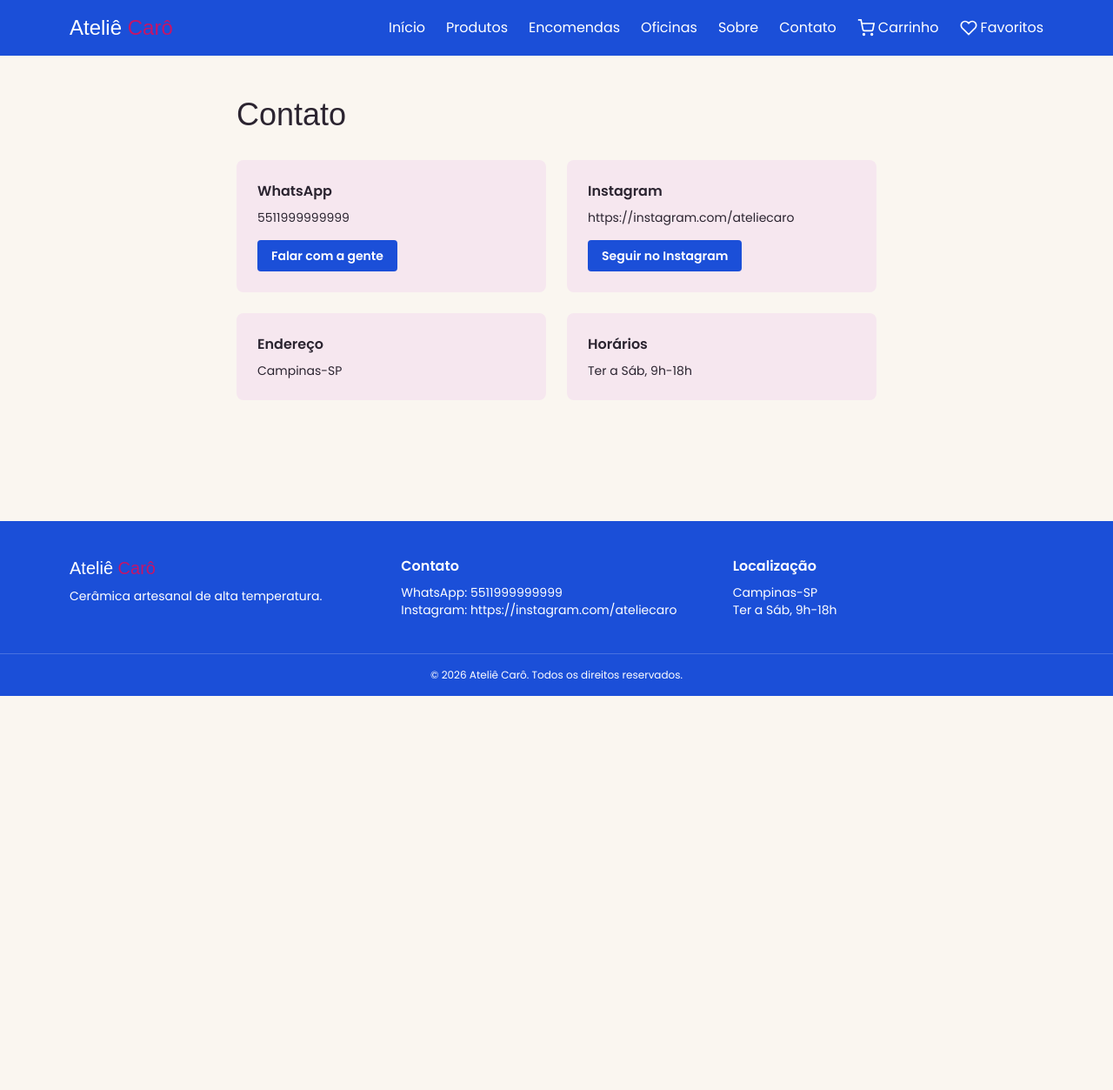
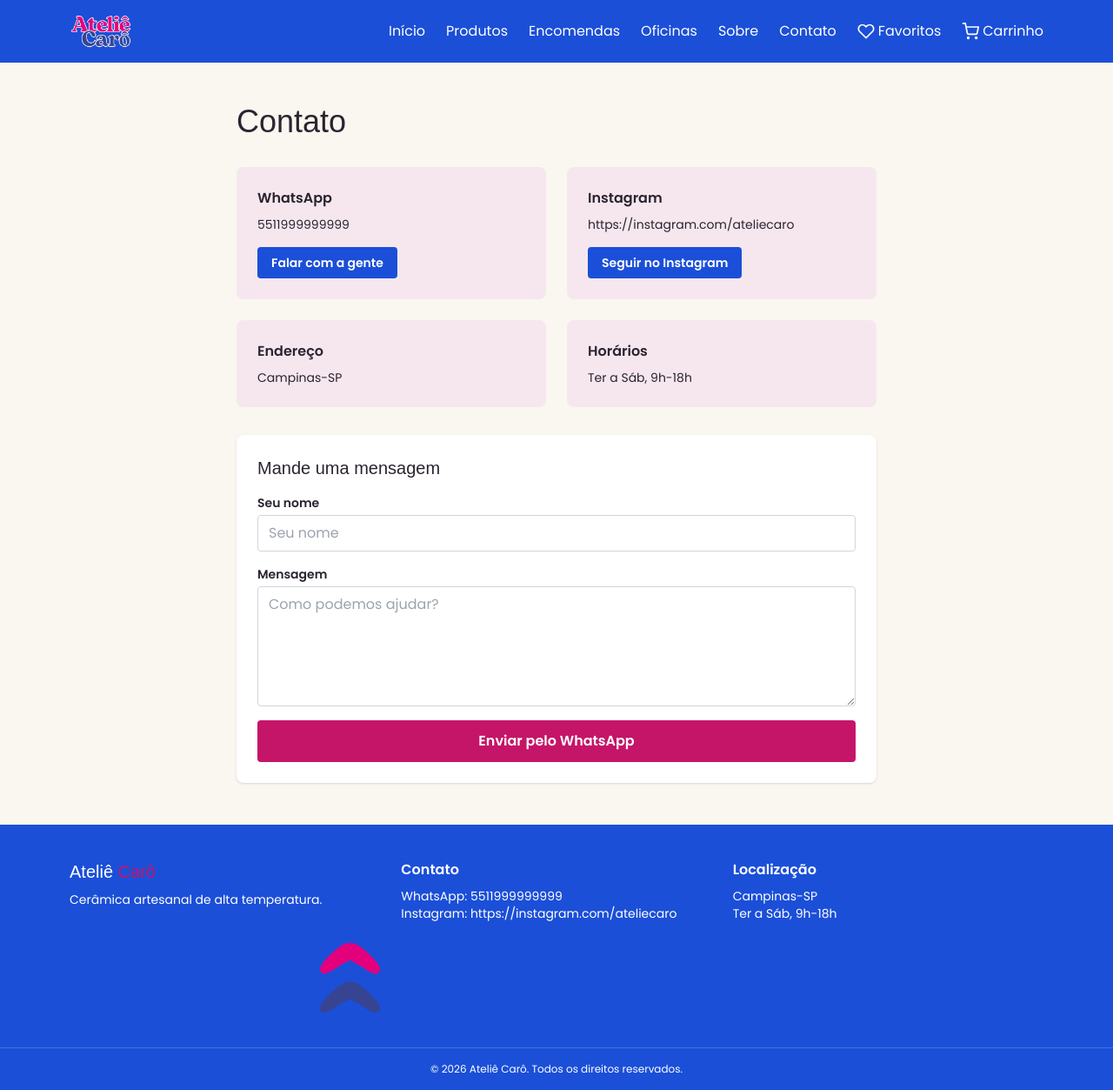
Before and after one commit to celomamp/site-atelie-caro, a Next.js app: page /contato in a window 1280 px wide. Shown: the whole page at 87% size. Before the commit the page ends 800 px from the top, so only its background shows below. Built offline with nearby package versions, Linux system fonts and the light colour scheme; a web font is replaced by a local one.

Commit message:
feat: logos no header/footer, form de contato e ajustes de UI

```diff
--- a/app/(site)/contato/page.tsx
+++ b/app/(site)/contato/page.tsx
@@ -1,5 +1,6 @@
 import { SITE } from "@/lib/config";
 import { whatsappLink } from "@/lib/whatsapp";
+import ContatoForm from "@/components/ContatoForm";
 
 export default function ContatoPage() {
   return (
@@ -31,6 +32,9 @@ export default function ContatoPage() {
           <p className="mt-2 text-sm">{SITE.hours}</p>
         </div>
       </div>
+      <div className="mt-8">
+        <ContatoForm />
+      </div>
     </div>
   );
 }
--- a/app/(site)/page.tsx
+++ b/app/(site)/page.tsx
@@ -38,7 +38,7 @@ export default async function HomePage() {
             Peças únicas, <span className="text-blush">feitas à mão</span>
           </h1>
           <p className="mx-auto mt-4 max-w-xl">
-            Cerâmica de alta temperatura produzida artesanalmente no Ateliê Carô.
+            Cerâmica de alta temperatura produzida artesanalmente no <span className="whitespace-nowrap">Ateliê Carô</span>.
           </p>
           <div className="mt-8 flex flex-wrap justify-center gap-4">
             <Link href="/produtos" className="rounded bg-magenta px-6 py-3 font-semibold">
--- /dev/null
+++ b/components/ContatoForm.tsx
@@ -0,0 +1,59 @@
+// components/ContatoForm.tsx
+"use client";
+import { useState } from "react";
+import { whatsappLink } from "@/lib/whatsapp";
+
+export default function ContatoForm() {
+  const [name, setName] = useState("");
+  const [message, setMessage] = useState("");
+  const [error, setError] = useState<string | null>(null);
+
+  function handleSend() {
+    if (!name.trim()) {
+      setError("Informe seu nome para continuar.");
+      return;
+    }
+    if (!message.trim()) {
+      setError("Escreva sua mensagem para continuar.");
+      return;
+    }
+    setError(null);
+    const text = [
+      "Olá, Ateliê Carô!",
+      "",
+      `Meu nome é ${name.trim()}:`,
+      "",
+      message.trim(),
+    ].join("\n");
+    window.open(whatsappLink(text), "_blank");
+    setName("");
+    setMessage("");
+  }
+
+  return (
+    <form
+      className="rounded-lg bg-white p-6 shadow"
+      onSubmit={(e) => { e.preventDefault(); handleSend(); }}
+    >
+      <h2 className="font-display text-xl">Mande uma mensagem</h2>
+      <div className="mt-4 flex flex-col gap-4">
+        <div className="flex flex-col gap-1">
+          <label htmlFor="contato-nome" className="text-sm font-semibold">Seu nome</label>
+          <input id="contato-nome" name="nome" autoComplete="name" className="rounded border border-gray-300 px-3 py-2" placeholder="Seu nome" value={name}
+            onChange={(e) => setName(e.target.value)} />
+        </div>
+        <div className="flex flex-col gap-1">
+          <label htmlFor="contato-mensagem" className="text-sm font-semibold">Mensagem</label>
+          <textarea id="contato-mensagem" name="mensagem" className="rounded border border-gray-300 px-3 py-2" rows={5} placeholder="Como podemos ajudar?"
+            value={message} onChange={(e) => setMessage(e.target.value)} />
+        </div>
+        {error && (
+          <p role="alert" className="text-sm text-red-600">{error}</p>
+        )}
+        <button className="rounded bg-magenta px-6 py-3 font-semibold text-white hover:bg-pink-700">
+          Enviar pelo WhatsApp
+        </button>
+      </div>
+    </form>
+  );
+}
--- a/components/Footer.tsx
+++ b/components/Footer.tsx
@@ -1,4 +1,5 @@
 // components/Footer.tsx
+import Image from "next/image";
 import { SITE } from "@/lib/config";
 
 export default function Footer() {
@@ -19,6 +20,15 @@ export default function Footer() {
           <p className="mt-2 text-sm">{SITE.address}</p>
           <p className="text-sm">{SITE.hours}</p>
         </div>
+        <div className="flex items-start justify-start md:justify-end">
+          <Image
+            src="/logo-atelie-caro-mini-cor.png"
+            alt="Ateliê Carô"
+            width={421}
+            height={485}
+            className="h-20 w-auto"
+          />
+        </div>
       </div>
       <div className="border-t border-white/20 py-4 text-center text-xs">
         © {new Date().getFullYear()} Ateliê Carô. Todos os direitos reservados.
--- a/components/Header.tsx
+++ b/components/Header.tsx
@@ -1,5 +1,6 @@
 // components/Header.tsx
 "use client";
+import Image from "next/image";
 import Link from "next/link";
 import { useState } from "react";
 import CartButton from "./CartButton";
@@ -19,8 +20,15 @@ export default function Header() {
   return (
     <header className="bg-cobalt text-white">
       <div className="mx-auto flex max-w-6xl items-center justify-between px-4 py-4">
-        <Link href="/" className="font-display text-2xl font-bold">
-          Ateliê <span className="text-magenta">Carô</span>
+        <Link href="/" aria-label="Ateliê Carô — início">
+          <Image
+            src="/logo-atelie-caro-stroke.png"
+            alt="Ateliê Carô"
+            width={3992}
+            height={2215}
+            className="h-10 w-auto"
+            priority
+          />
         </Link>
         <nav className="hidden items-center gap-6 md:flex">
           {NAV.map((n) => (
@@ -28,8 +36,8 @@ export default function Header() {
               {n.label}
             </Link>
           ))}
+          <FavoritesButton />
           <CartButton />
-          <FavoritesButton />
         </nav>
         <button
           className="md:hidden"
@@ -48,8 +56,8 @@ export default function Header() {
               {n.label}
             </Link>
           ))}
+          <FavoritesButton />
           <CartButton />
-          <FavoritesButton />
         </nav>
       )}
     </header>
```
Also changed, not shown: public/logo-atelie-caro-mini-cor.png (added), public/logo-atelie-caro-stroke.png (added).
